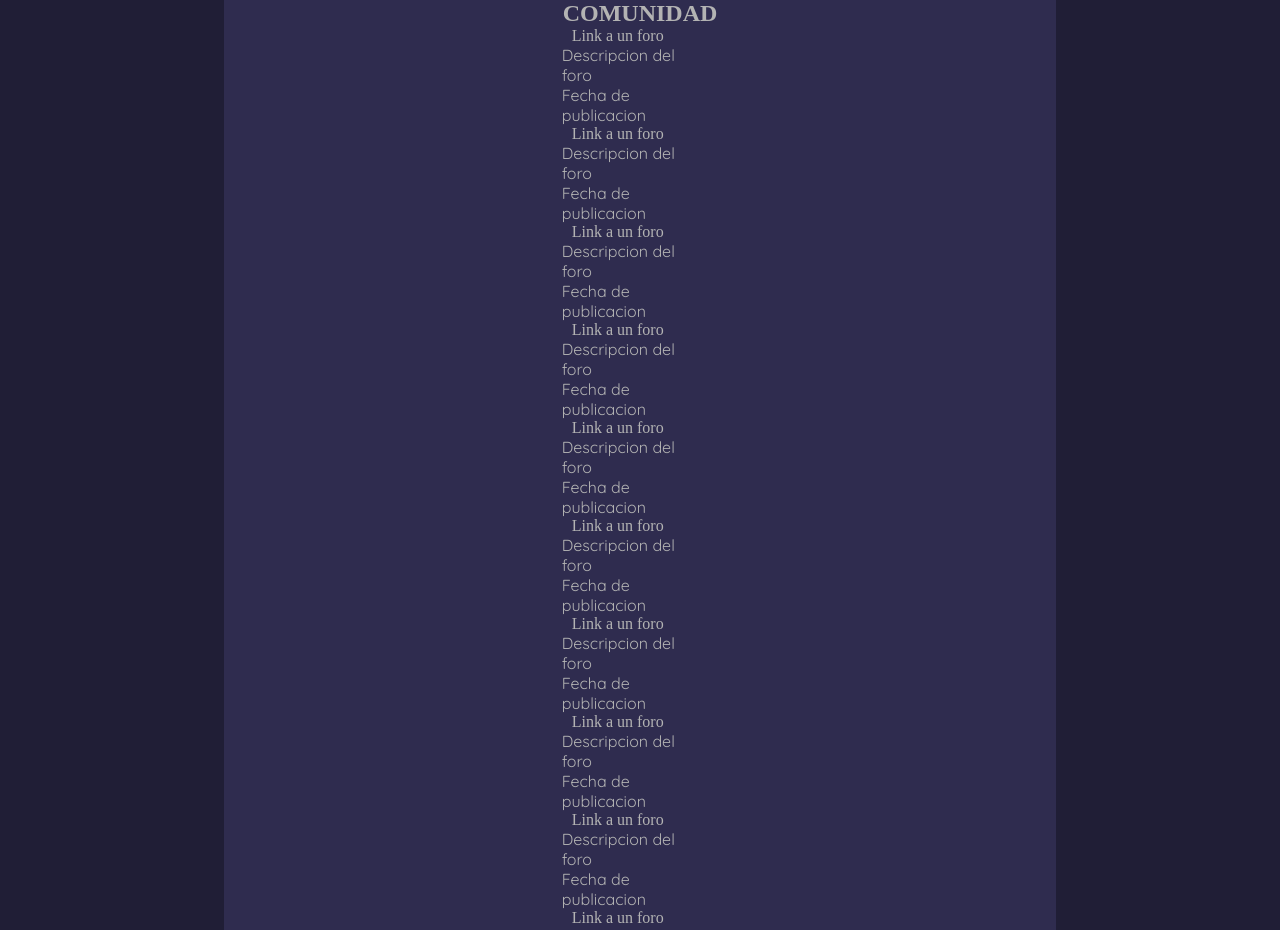
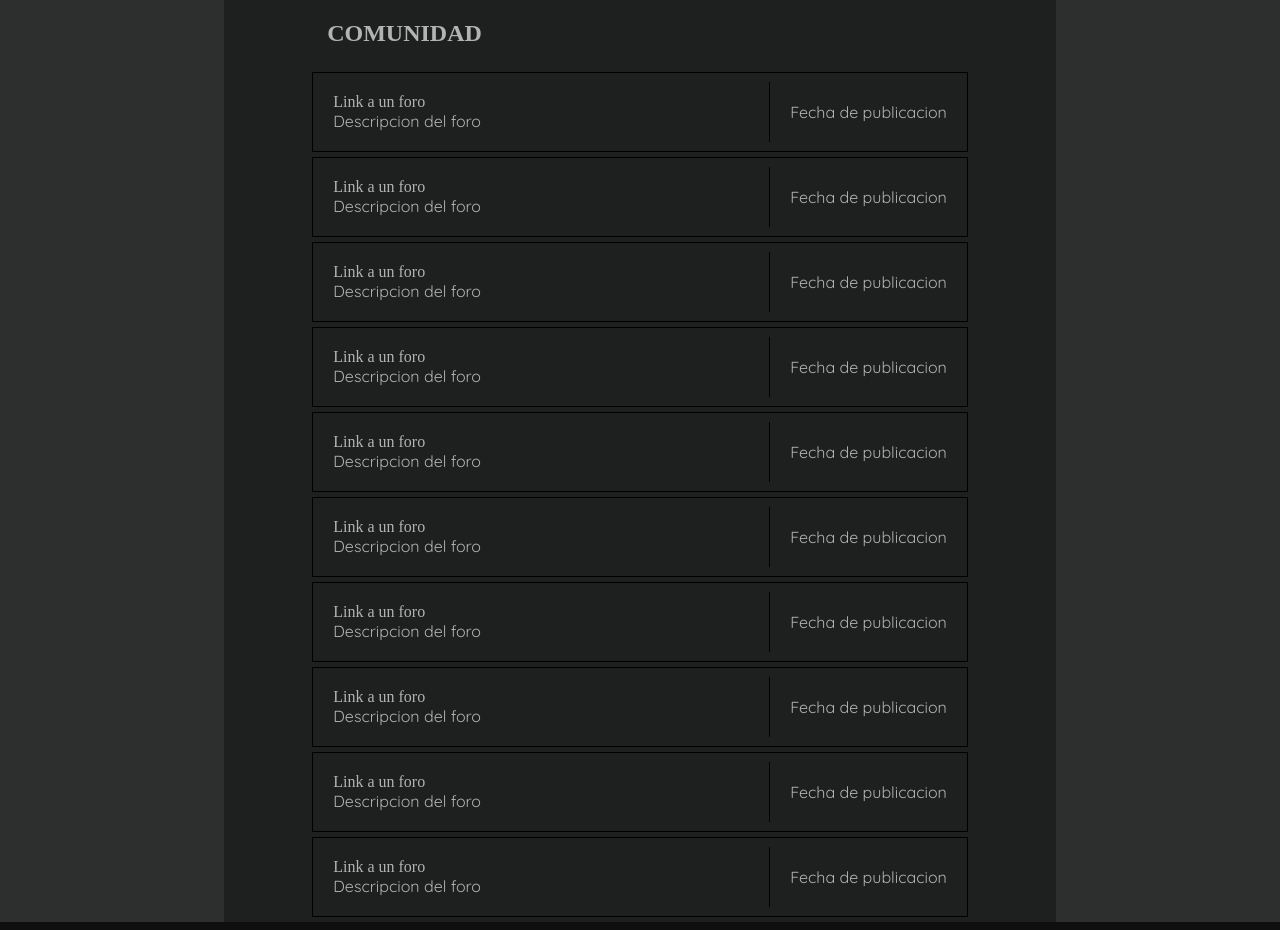
Before and after one commit to IgnacioLunaCarena/my-first-webpage, a plain HTML site: page pages/comunidad.html in a window 1280 px wide. Shown: the part 80-1010 px from the top of the page. Drawn offline with Linux system fonts and the light colour scheme; files whose address does not match are found by name; a web font is replaced by a local one.

Commit message:
Update
- Big changes on "comunidad" page.
- Added new banner image for "index" page.
- Minor changes on "index" page.

```diff
--- a/pages/comunidad.html
+++ b/pages/comunidad.html
@@ -33,59 +33,81 @@
         </div>
     </header>
     <main>
+        <div class="comunidad-conteiner">
             <h2>COMUNIDAD</h2>
-        <section class="highlight">
-            <article>
+            <section>
+                <article class="comunidad-article">
+                    <div>
                         <a href=#>Link a un foro</a>
                         <p>Descripcion del foro</p>
-                <p>Fecha de publicacion</p>
+                    </div>
+                    <span class="left-border">Fecha de publicacion</span>
                 </article>
-            <article>
+                <article class="comunidad-article">
+                    <div>
                         <a href=#>Link a un foro</a>
                         <p>Descripcion del foro</p>
-                <p>Fecha de publicacion</p>
+                    </div>
+                    <span class="left-border">Fecha de publicacion</span>
                 </article>
-            <article>
+                <article class="comunidad-article">
+                    <div>
                         <a href=#>Link a un foro</a>
                         <p>Descripcion del foro</p>
-                <p>Fecha de publicacion</p>
+                    </div>
+                    <span class="left-border">Fecha de publicacion</span>
                 </article>
-            <article>
+                <article class="comunidad-article">
+                    <div>
                         <a href=#>Link a un foro</a>
                         <p>Descripcion del foro</p>
-                <p>Fecha de publicacion</p>
+                    </div>
+                    <span class="left-border">Fecha de publicacion</span>
                 </article>
-            <article>
+                <article class="comunidad-article">
+                    <div>
                         <a href=#>Link a un foro</a>
                         <p>Descripcion del foro</p>
-                <p>Fecha de publicacion</p>
+                    </div>
+                    <span class="left-border">Fecha de publicacion</span>
                 </article>
-            <article>
+                <article class="comunidad-article">
+                    <div>
                         <a href=#>Link a un foro</a>
                         <p>Descripcion del foro</p>
-                <p>Fecha de publicacion</p>
+                    </div>
+                    <span class="left-border">Fecha de publicacion</span>
                 </article>
-            <article>
+                <article class="comunidad-article">
+                    <div>
                         <a href=#>Link a un foro</a>
                         <p>Descripcion del foro</p>
-                <p>Fecha de publicacion</p>
+                    </div>
+                    <span class="left-border">Fecha de publicacion</span>
                 </article>
-            <article>
+                <article class="comunidad-article">
+                    <div>
                         <a href=#>Link a un foro</a>
                         <p>Descripcion del foro</p>
-                <p>Fecha de publicacion</p>
+                    </div>
+                    <span class="left-border">Fecha de publicacion</span>
                 </article>
-            <article>
+                <article class="comunidad-article">
+                    <div>
                         <a href=#>Link a un foro</a>
                         <p>Descripcion del foro</p>
-                <p>Fecha de publicacion</p>
+                    </div>
+                    <span class="left-border">Fecha de publicacion</span>
                 </article>
-            <article>
+                <article class="comunidad-article">
+                    <div>
                         <a href=#>Link a un foro</a>
                         <p>Descripcion del foro</p>
-                <p>Fecha de publicacion</p>
+                    </div>
+                    <span class="left-border">Fecha de publicacion</span>
                 </article>
             </section>
+        </div>
     </main>
     <footer>
         <p>@Copyright text</p>
--- a/styles/style.css
+++ b/styles/style.css
@@ -6,8 +6,21 @@
 
 /* GENERAL STYLE*/
 
+/* Paleta de colores
+ORIGINAL
+OSCURO: #030017
+MEDIO:#201e36
+CLARO:#2f2c4f
+
+NUEVA
+OSCURO: #0F0F0F
+MEDIO: #2D2E2E
+CLARO: #1E1F1F
+
+*/
+
 body {
-    background-color: #201e36;
+    background-color: #2D2E2E;
     color: #b3b3b3;
     display: flex;
     flex-direction: column;
@@ -16,7 +29,7 @@ body {
 }
 
 header {
-    background-color: #030017;
+    background-color: #0F0F0F;
     font-family: "Kanit", serif;
     width: 100%;
     height: 10vh;
@@ -26,7 +39,7 @@ header {
 }
 
 main {
-    background-color: #2f2c4f;
+    background-color: #1E1F1F;
     width: 65%;
     font-family: "Signika Negative", serif;
     display: flex;
@@ -36,7 +49,7 @@ main {
 }
 
 footer {
-    background-color: #030017;
+    background-color: #0F0F0F;
     font-family: "Signika Negative", serif;
     width: 100%;
     height: 10vh;
@@ -75,7 +88,7 @@ a:hover {
     text-decoration: underline;
 }
 
-p {
+p, span{
     font-family: "Quicksand", serif;
 }
 
@@ -88,30 +101,37 @@ p {
     height: 50vh;
 }
 
+.index-banner-img {
+    width: 100%;
+    height: 50vh;
+}
+
 .index-category-nav {
-    background-color: #030017;
+    padding: 20px 0px;
     display: flex;
     height: auto;
     width: 100%;
-    justify-content: space-evenly;
+    justify-content: center;
     align-items: center;
 }
 
 .index-category-conteiner {
-    background-color: #2f2c4f;
     width: 80%;
     display: flex;
     flex-direction: column;
     justify-content: center;
     align-items: center;
+
+}
+.index-category-flex {
+    display: flex;
+    flex-direction: row;
+    flex-wrap: wrap;
+    justify-content: center;
+    align-items: center;
 }
 
-.index-category-title {
-    padding: 40px 20px 20px 20px;
-}
-
-article {
-    width: 80%;
+.index-article {
     display: flex;
     flex-direction: column;
     justify-content: center;
@@ -122,7 +142,7 @@ article {
     padding: 5px 5px 5px 0px;
 }
 
-article div {
+.asdarticle div {
     width: 100%;
     display: flex;
     justify-content: space-between;
@@ -133,13 +153,6 @@ article img {
     background-color: #818181;
     height: 20vh;
     width: 100%;
-}
-
-.index-category-grid {
-    width: 100%;
-    display: grid;
-    grid-template-columns: 1fr 1fr 1fr;
-    justify-content: space-evenly;
 }
 
 .grid-conteiner {
@@ -194,3 +207,41 @@ article img {
 .game-achievement {
     grid-area: achiev;
 }
+
+.comunidad-conteiner {
+    width: 80%;
+    display: flex;
+    flex-direction: column;
+    justify-content: center;
+    align-items: center;
+}
+
+.comunidad-conteiner h2 {
+    width: 100%;
+    padding: 20px;
+}
+
+.comunidad-conteiner section {
+    width: 100%;
+}
+
+.comunidad-article {
+    margin: 5px;
+    border: solid black 1px;
+    display: flex;
+    flex-direction: row;
+    justify-content: space-between;
+    align-items: center;
+}
+
+.comunidad-article div a {
+    margin: 0px;
+}
+
+.comunidad-article span, .comunidad-article div {
+    padding: 20px;
+}
+
+.left-border {
+    border-left: solid black 1px;
+}
```
Also changed, not shown: index.html (+27 -24 lines), assets/image/index-banner/counter-strike-2-pc-juego-steam-cover.jpg (added). Lines whose indentation alone changed are shown as unchanged.
